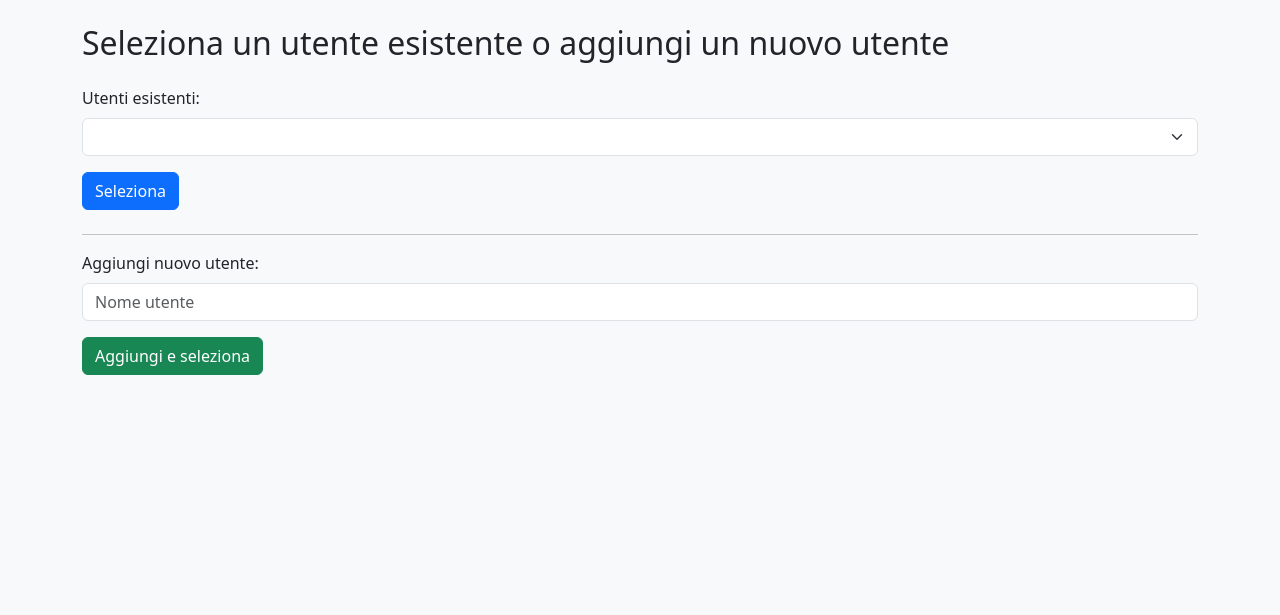
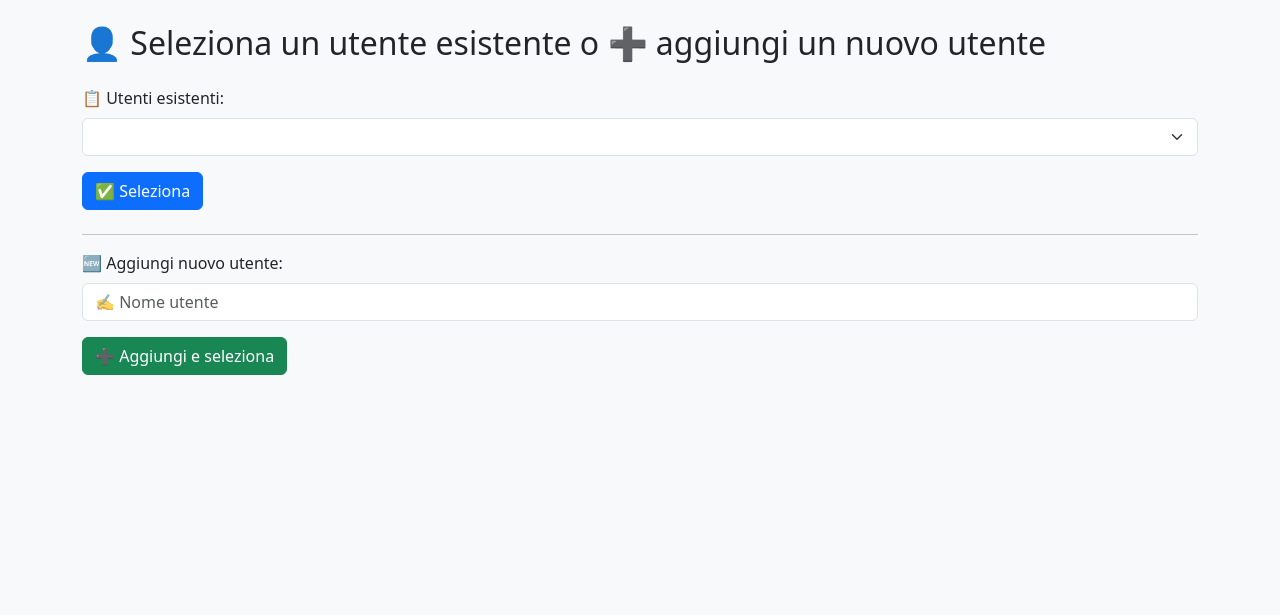
Before and after one commit to SM94-01/gymapp, a Flask app: page /select_user in a window 1280 px wide. Shown: the part 56-671 px from the top of the page. Run offline with Flask 3, Linux system fonts and the light colour scheme; lists and menus that the app fills with data are empty.

Commit message:
Update select_user.html

```diff
--- a/templates/select_user.html
+++ b/templates/select_user.html
@@ -3,28 +3,30 @@
 {% block title %}Seleziona Utente - GymApp{% endblock %}
 
 {% block content %}
-<h2 class="mb-4">Seleziona un utente esistente o aggiungi un nuovo utente</h2>
+<h2 class="mb-4">👤 Seleziona un utente esistente o ➕ aggiungi un nuovo utente</h2>
 
+<!-- Form selezione utente esistente -->
 <form method="POST" class="mb-4">
   <div class="mb-3">
-    <label for="user_id" class="form-label">Utenti esistenti:</label>
+    <label for="user_id" class="form-label">📋 Utenti esistenti:</label>
     <select class="form-select" id="user_id" name="user_id" required>
       {% for user in users %}
-      <option value="{{ user.id }}">{{ user.name }}</option>
+      <option value="{{ user.id }}">👤 {{ user.name }}</option>
       {% endfor %}
     </select>
   </div>
 
-  <button type="submit" class="btn btn-primary">Seleziona</button>
+  <button type="submit" class="btn btn-primary">✅ Seleziona</button>
 </form>
 
 <hr>
 
+<!-- Form aggiunta nuovo utente -->
 <form method="POST">
   <div class="mb-3">
-    <label for="new_user" class="form-label">Aggiungi nuovo utente:</label>
-    <input type="text" class="form-control" id="new_user" name="new_user" placeholder="Nome utente" />
+    <label for="new_user" class="form-label">🆕 Aggiungi nuovo utente:</label>
+    <input type="text" class="form-control" id="new_user" name="new_user" placeholder="✍️ Nome utente" />
   </div>
-  <button type="submit" class="btn btn-success">Aggiungi e seleziona</button>
+  <button type="submit" class="btn btn-success">➕ Aggiungi e seleziona</button>
 </form>
 {% endblock %}
```
